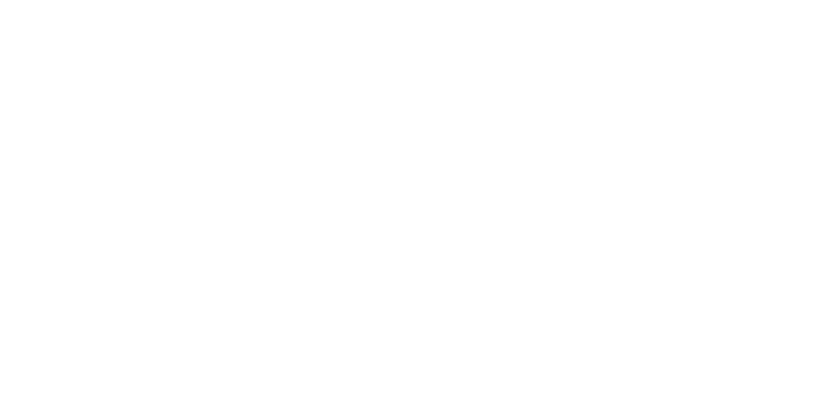
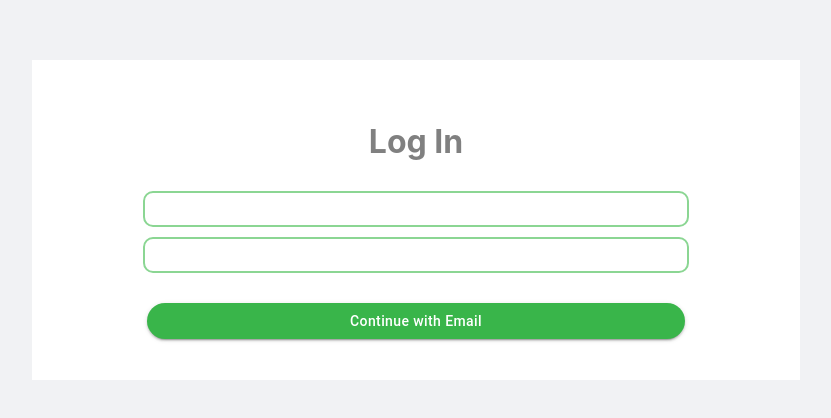
Before and after one commit to katfloyd95/upwork-clone-react, a React (Create React App) app: page /login in a window 1280 px wide. Before the commit this address had no page. Shown: the part 180-598 px from the top of the page, without its empty margins (224-1055 px from the left). Built offline with nearby package versions, Linux system fonts and the light colour scheme.

Commit message:
add elements to login page

```diff
--- a/src/App.js
+++ b/src/App.js
@@ -1,14 +1,19 @@
+import { useState } from 'react';
 import './index.css';
 import { Routes, Route, Link } from 'react-router-dom';
 import JobBoard from './Components/JobBoard';
 import JobDetail from './Components/JobDetail';
 import Login from './Components/Login';
+import JOBS from './jobs';
 
 function App() {
+
+  const [allJobs, setAllJobs] = useState(JOBS);
+
   return (
     <div className="App">
       <Routes>
-        <Route path='/' element={<Login />} />
+        <Route path='/login' element={<Login />} />
         <Route path='/jobs' element={<JobBoard />} />
         <Route path='/job/:id' element={<JobDetail />} />
       </Routes>
--- a/src/Components/JobBoard.js
+++ b/src/Components/JobBoard.js
@@ -1,5 +1,5 @@
 export default function JobBoard() {
   return(
-    <></>
+    <>Board</>
   )
 }
--- a/src/Components/Login.js
+++ b/src/Components/Login.js
@@ -2,8 +2,15 @@
 
 export default function Login() {
   return (
-    <>
-      <PrimaryButton variant="contained">Login</PrimaryButton>
-    </>
+    <div className="login-container">
+      <div className="login-box">
+        <div className="login-content">
+          <h1>Log In</h1>
+          <input type='email'/>
+          <input type='password' />
+          <PrimaryButton variant="contained">Continue with Email</PrimaryButton>
+        </div>
+      </div>
+    </div>
   );
 }
--- a/src/Components/StyledComponents.js
+++ b/src/Components/StyledComponents.js
@@ -5,5 +5,8 @@
 const SECONDARY_NAVY = "#2B5468";
 
 export const PrimaryButton = styled(Button)(() => ({
-  background: PRIMARY_GREEN
+  background: PRIMARY_GREEN,
+  textTransform: 'none',
+  borderRadius: '20px',
+  width: '100%'
 }));
--- a/src/index.css
+++ b/src/index.css
@@ -3,11 +3,45 @@
   font-family: -apple-system, BlinkMacSystemFont, 'Segoe UI', 'Roboto', 'Oxygen',
     'Ubuntu', 'Cantarell', 'Fira Sans', 'Droid Sans', 'Helvetica Neue',
     sans-serif;
-  -webkit-font-smoothing: antialiased;
-  -moz-osx-font-smoothing: grayscale;
 }
-
-code {
-  font-family: source-code-pro, Menlo, Monaco, Consolas, 'Courier New',
-    monospace;
+.App {
+  background-color: #F1F2F4;
 }
+.login-container {
+  display: flex;
+  justify-content: center;
+  align-items: center;
+  height: 100vh;
+}
+.login-box {
+  background-color: white;
+  display: flex;
+  align-items: center;
+  justify-content: center;
+  width: 60vw;
+  height: 40vh;
+  margin: auto;
+}
+.login-content {
+  display: flex;
+  flex-direction: column;
+  align-items: center;
+  /* justify-content: center; */
+  width: 70%;
+}
+.login-content {
+  color: grey;
+}
+.login-content > h1,
+.login-content > input[type=password] {
+  margin-bottom: 30px;
+}
+.login-content > input[type=email] {
+  margin-bottom: 10px;
+}
+.login-content > input {
+  width: 100%;
+  height: 30px;
+  border: 2px solid #8bd693;
+  border-radius: 10px;
+}
```
